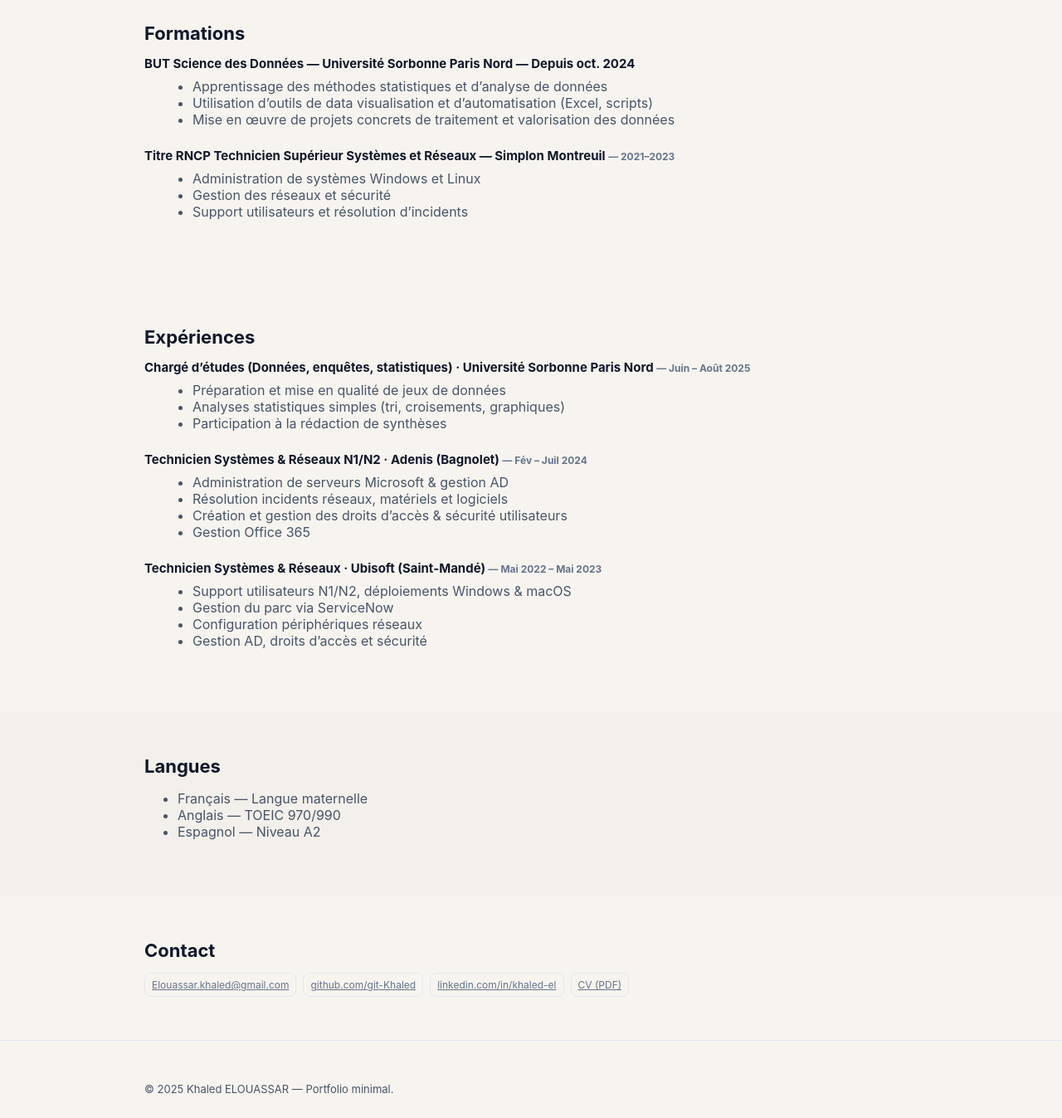
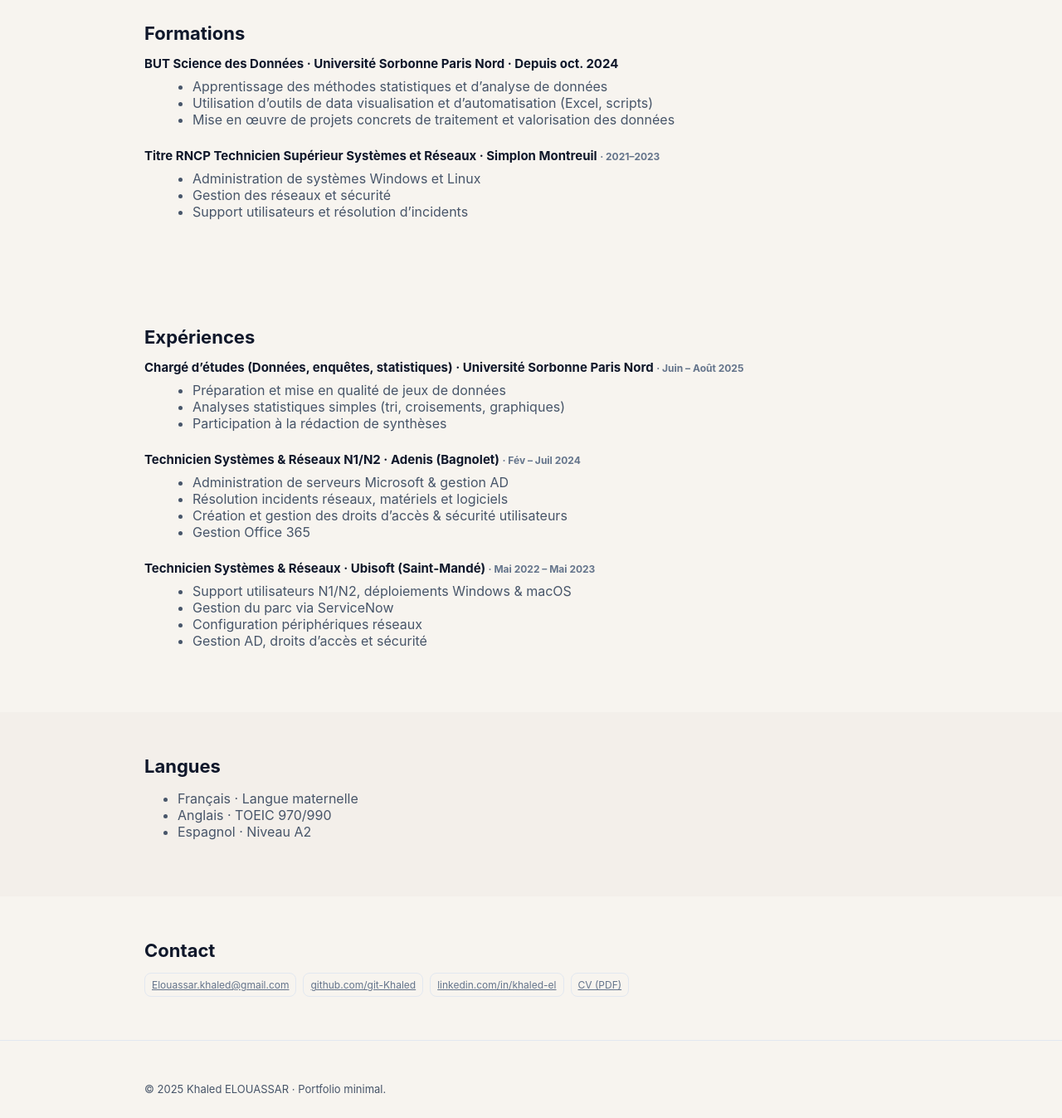
Before and after one commit to git-Khaled/git-khaled.github.io, a plain HTML site: page index.html in a window 1280 px wide. Shown: the part 1137-2484 px from the top of the page at 83% size. Drawn offline with Linux system fonts and the light colour scheme.

Commit message:
Add files via upload

```diff
--- a/index.html
+++ b/index.html
@@ -3,8 +3,8 @@
 <head>
   <meta charset="utf-8" />
   <meta name="viewport" content="width=device-width, initial-scale=1" />
-  <title>Khaled ELOUASSAR — Portfolio</title>
-  <meta name="description" content="Portfolio de Khaled ELOUASSAR — Data Analyst (BUT 3 Science des Données)">
+  <title>Khaled ELOUASSAR · Portfolio</title>
+  <meta name="description" content="Portfolio de Khaled ELOUASSAR · Data Analyst (BUT 3 Science des Données)">
   <style>
     :root{
       --bg:#f7f4ef; /* beige crème plus foncé */
@@ -74,7 +74,7 @@
         <div class="logo" aria-hidden="true">KE</div>
         <div>
           <strong>Khaled ELOUASSAR</strong><br>
-          <span class="muted" style="font-size:12px">Data Analyst — BUT 3 Science des Données</span>
+          <span class="muted" style="font-size:12px">Data Analyst · BUT 3 Science des Données</span>
         </div>
       </div>
       <nav aria-label="Navigation principale">
@@ -122,7 +122,7 @@
       <div class="projects">
         <article class="card">
           <div class="muted" style="font-size:12px">2024</div>
-          <h3>Réorganisation Active Directory — Adenis</h3>
+          <h3>Réorganisation Active Directory · Adenis</h3>
           <p class="muted">Nettoyage des comptes & droits d’accès, scripts PowerShell, suivi qualité sous Excel.</p>
           <div class="chips">
             <span class="chip">PowerShell</span>
@@ -132,7 +132,7 @@
         </article>
         <article class="card">
           <div class="muted" style="font-size:12px">2023</div>
-          <h3>Analyse d’occupation des salles — Ubisoft</h3>
+          <h3>Analyse d’occupation des salles · Ubisoft</h3>
           <p class="muted">Indicateurs d’utilisation et tableaux de bord pour optimiser les salles de réunion.</p>
           <div class="chips">
             <span class="chip">Excel</span>
@@ -141,7 +141,7 @@
         </article>
         <article class="card">
           <div class="muted" style="font-size:12px">2021</div>
-          <h3>Jeu d’échecs en C — USPN</h3>
+          <h3>Jeu d’échecs en C · USPN</h3>
           <p class="muted">Implémentation des règles, architecture modulaire, interface console.</p>
           <div class="chips">
             <span class="chip">C</span>
@@ -179,7 +179,7 @@
       <h2 class="section-title">Formations</h2>
       <div class="timeline">
         <div class="item">
-          <h4>BUT Science des Données — Université Sorbonne Paris Nord <span class=\"when\">— Depuis oct. 2024</span></h4>
+          <h4>BUT Science des Données · Université Sorbonne Paris Nord <span class=\"when\">· Depuis oct. 2024</span></h4>
           <ul>
             <li>Apprentissage des méthodes statistiques et d’analyse de données</li>
             <li>Utilisation d’outils de data visualisation et d’automatisation (Excel, scripts)</li>
@@ -187,7 +187,7 @@
           </ul>
         </div>
         <div class="item">
-          <h4>Titre RNCP Technicien Supérieur Systèmes et Réseaux — Simplon Montreuil <span class="when">— 2021–2023</span></h4>
+          <h4>Titre RNCP Technicien Supérieur Systèmes et Réseaux · Simplon Montreuil <span class="when">· 2021–2023</span></h4>
           <ul>
             <li>Administration de systèmes Windows et Linux</li>
             <li>Gestion des réseaux et sécurité</li>
@@ -204,7 +204,7 @@
       <h2 class="section-title">Expériences</h2>
       <div class="timeline">
         <div class="item">
-          <h4>Chargé d’études (Données, enquêtes, statistiques) · Université Sorbonne Paris Nord <span class="when">— Juin – Août 2025</span></h4>
+          <h4>Chargé d’études (Données, enquêtes, statistiques) · Université Sorbonne Paris Nord <span class="when">· Juin – Août 2025</span></h4>
           <ul>
             <li>Préparation et mise en qualité de jeux de données</li>
             <li>Analyses statistiques simples (tri, croisements, graphiques)</li>
@@ -212,7 +212,7 @@
           </ul>
         </div>
         <div class="item">
-          <h4>Technicien Systèmes & Réseaux N1/N2 · Adenis (Bagnolet) <span class="when">— Fév – Juil 2024</span></h4>
+          <h4>Technicien Systèmes & Réseaux N1/N2 · Adenis (Bagnolet) <span class="when">· Fév – Juil 2024</span></h4>
           <ul>
             <li>Administration de serveurs Microsoft & gestion AD</li>
             <li>Résolution incidents réseaux, matériels et logiciels</li>
@@ -221,7 +221,7 @@
           </ul>
         </div>
         <div class="item">
-          <h4>Technicien Systèmes & Réseaux · Ubisoft (Saint‑Mandé) <span class="when">— Mai 2022 – Mai 2023</span></h4>
+          <h4>Technicien Systèmes & Réseaux · Ubisoft (Saint‑Mandé) <span class="when">· Mai 2022 – Mai 2023</span></h4>
           <ul>
             <li>Support utilisateurs N1/N2, déploiements Windows & macOS</li>
             <li>Gestion du parc via ServiceNow</li>
@@ -238,9 +238,9 @@
     <div class="container fade">
       <h2 class="section-title">Langues</h2>
       <ul class="muted">
-        <li>Français — Langue maternelle</li>
-        <li>Anglais — TOEIC 970/990</li>
-        <li>Espagnol — Niveau A2</li>
+        <li>Français · Langue maternelle</li>
+        <li>Anglais · TOEIC 970/990</li>
+        <li>Espagnol · Niveau A2</li>
       </ul>
     </div>
   </section>
@@ -259,7 +259,7 @@
   </section>
 
   <footer>
-    <div class="container">© <span id="year"></span> Khaled ELOUASSAR — Portfolio minimal.</div>
+    <div class="container">© <span id="year"></span> Khaled ELOUASSAR · Portfolio minimal.</div>
   </footer>
 
   <script>
```
